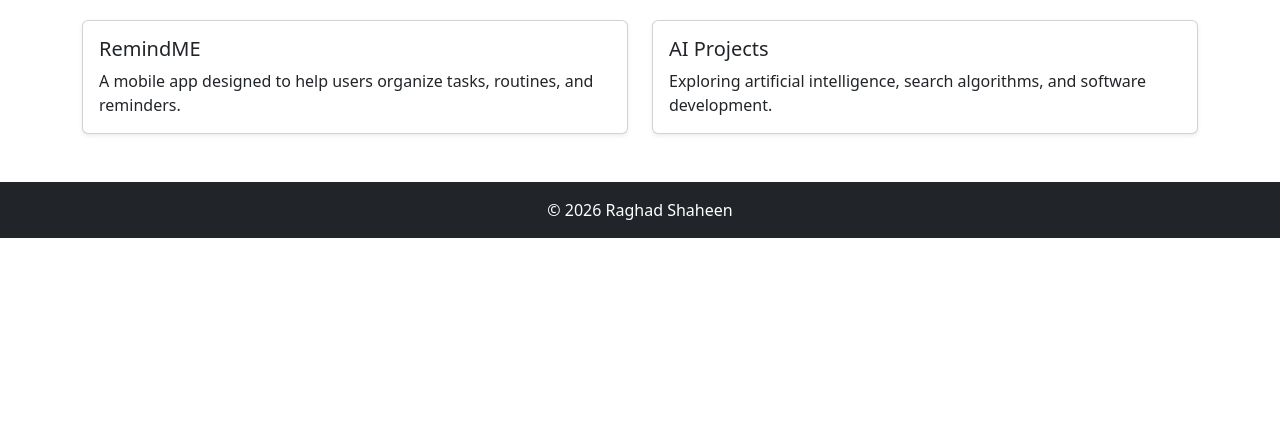
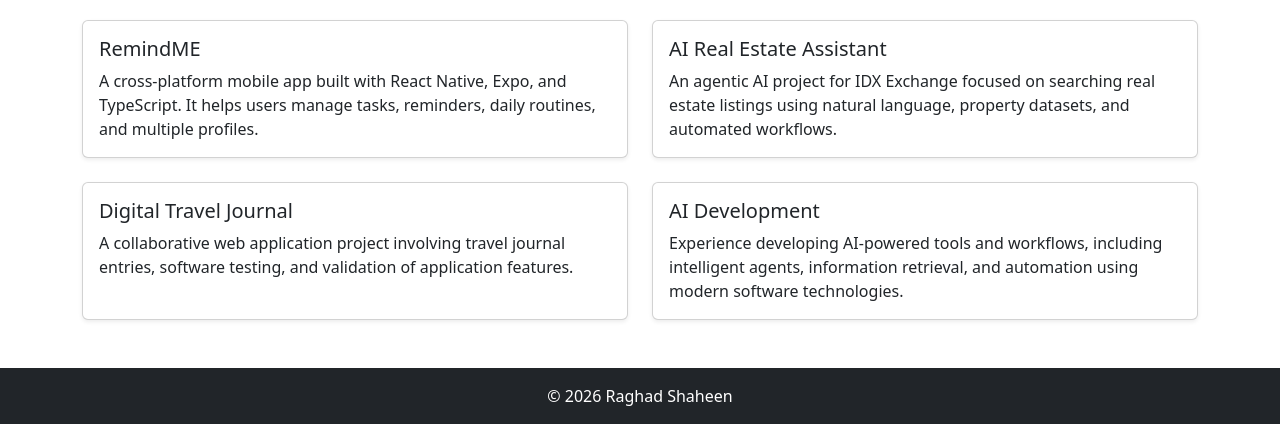
Before and after one commit to Raghadshh/personal-portfolio, a plain HTML site: page index.html in a window 1280 px wide. Shown: the part 699-1123 px from the top of the page. Before the commit the page ends 937 px from the top, so only its background shows below. Drawn offline with Linux system fonts and the light colour scheme.

Commit message:
Update portfolio projects
Updated project descriptions and added new projects.

```diff
--- a/index.html
+++ b/index.html
@@ -35,17 +35,20 @@
       </div>
     </section>
 
+
 <section id="projects" class="container py-5">
   <h2 class="text-center mb-4">My Projects</h2>
 
   <div class="row g-4">
+
     <div class="col-md-6">
       <div class="card h-100 shadow-sm">
         <div class="card-body">
           <h5 class="card-title">RemindME</h5>
           <p class="card-text">
-                A mobile app designed to help users organize
-                tasks, routines, and reminders.
+            A cross-platform mobile app built with React Native,
+            Expo, and TypeScript. It helps users manage tasks,
+            reminders, daily routines, and multiple profiles.
           </p>
         </div>
       </div>
@@ -54,17 +57,45 @@
     <div class="col-md-6">
       <div class="card h-100 shadow-sm">
         <div class="card-body">
-              <h5 class="card-title">AI Projects</h5>
+          <h5 class="card-title">AI Real Estate Assistant</h5>
           <p class="card-text">
-                Exploring artificial intelligence,
-                search algorithms, and software development.
+            An agentic AI project for IDX Exchange focused on
+            searching real estate listings using natural language,
+            property datasets, and automated workflows.
           </p>
         </div>
       </div>
     </div>
+
+    <div class="col-md-6">
+      <div class="card h-100 shadow-sm">
+        <div class="card-body">
+          <h5 class="card-title">Digital Travel Journal</h5>
+          <p class="card-text">
+            A collaborative web application project involving
+            travel journal entries, software testing, and
+            validation of application features.
+          </p>
+        </div>
+      </div>
+    </div>
+
+    <div class="col-md-6">
+      <div class="card h-100 shadow-sm">
+        <div class="card-body">
+          <h5 class="card-title">AI Development</h5>
+          <p class="card-text">
+            Experience developing AI-powered tools and workflows,
+            including intelligent agents, information retrieval,
+            and automation using modern software technologies.
+          </p>
+        </div>
+      </div>
+    </div>
+
   </div>
 </section>
-  </main>
+
 
   <footer class="bg-dark text-white text-center py-3">
     <p class="mb-0">© 2026 Raghad Shaheen</p>
```
Lines whose indentation alone changed are shown as unchanged.
